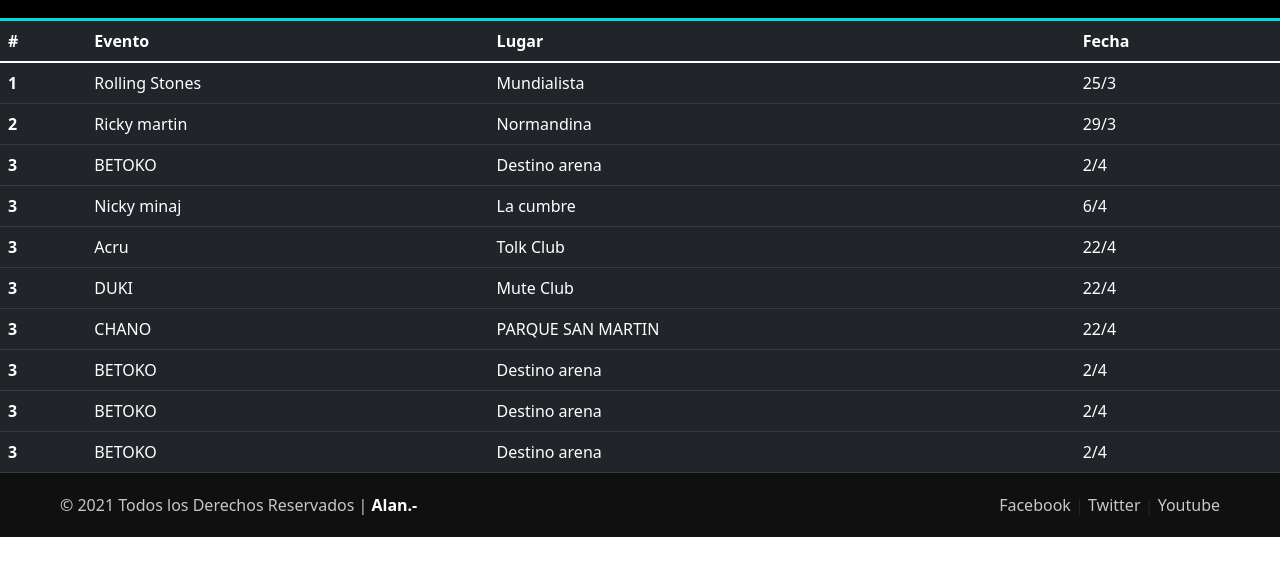
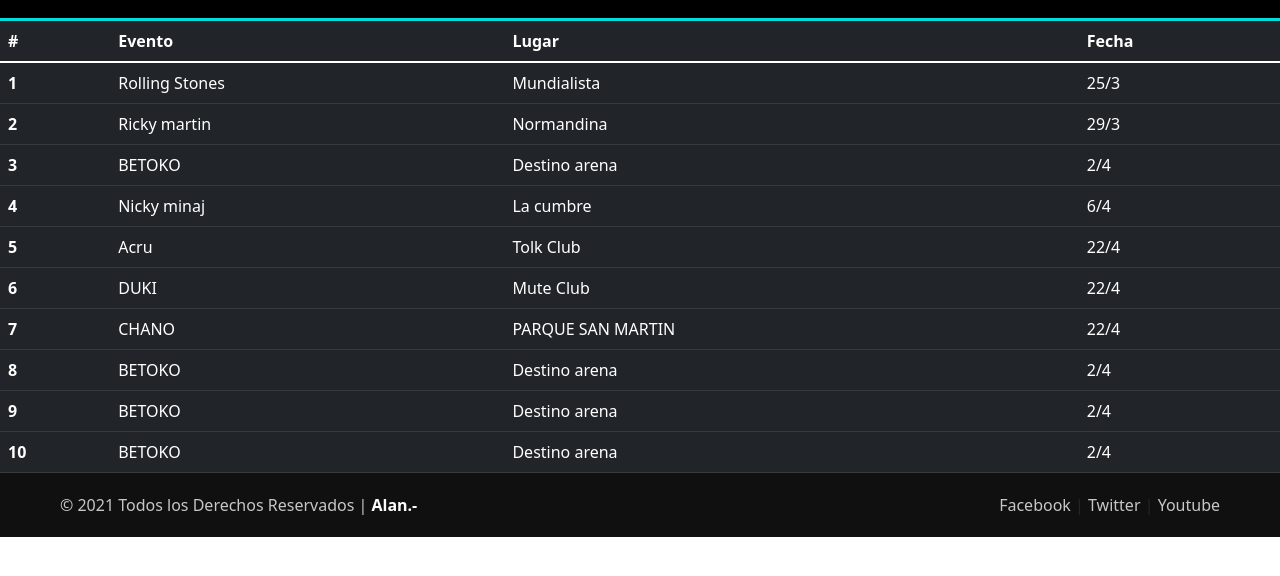
Before and after one commit to AlanJimenez353/Web-Design.github.io, a website: page views/proximosEventos.html in a window 1280 px wide. Shown: the part 78-654 px from the top of the page. Drawn offline with nearby package versions, Linux system fonts and the light colour scheme.

Commit message:
version 9

```diff
--- a/css/style.css
+++ b/css/style.css
@@ -615,7 +615,7 @@
 #item-Central-5:hover img,
 #item-Central-6:hover img,
 #item-Central-4:hover img {
-  transform: scale(1.5);
+  transform: scale(1.1);
 
 }
 h2{
--- a/views/proximosEventos.html
+++ b/views/proximosEventos.html
@@ -87,48 +87,48 @@
           </tr>
 
           <tr>
-            <th scope="row">3</th>
+            <th scope="row">4</th>
             <td>Nicky minaj</td>
             <td>La cumbre</td>
             <td>6/4</td>
           </tr>
 
           <tr>
-            <th scope="row">3</th>
+            <th scope="row">5</th>
             <td>Acru</td>
             <td>Tolk Club</td>
             <td>22/4</td>
           </tr>
 
           <tr>
-            <th scope="row">3</th>
+            <th scope="row">6</th>
             <td>DUKI</td>
             <td>Mute Club</td>
             <td>22/4</td>
           </tr>
 
           <tr>
-            <th scope="row">3</th>
+            <th scope="row">7</th>
             <td>CHANO</td>
             <td>PARQUE SAN MARTIN</td>
             <td>22/4</td>
           </tr>
           <tr>
-            <th scope="row">3</th>
+            <th scope="row">8</th>
             <td>BETOKO</td>
             <td>Destino arena</td>
             <td>2/4</td>
           </tr>
 
           <tr>
-            <th scope="row">3</th>
+            <th scope="row">9</th>
             <td>BETOKO</td>
             <td>Destino arena</td>
             <td>2/4</td>
           </tr>
 
           <tr>
-            <th scope="row">3</th>
+            <th scope="row">10</th>
             <td>BETOKO</td>
             <td>Destino arena</td>
             <td>2/4</td>
```
